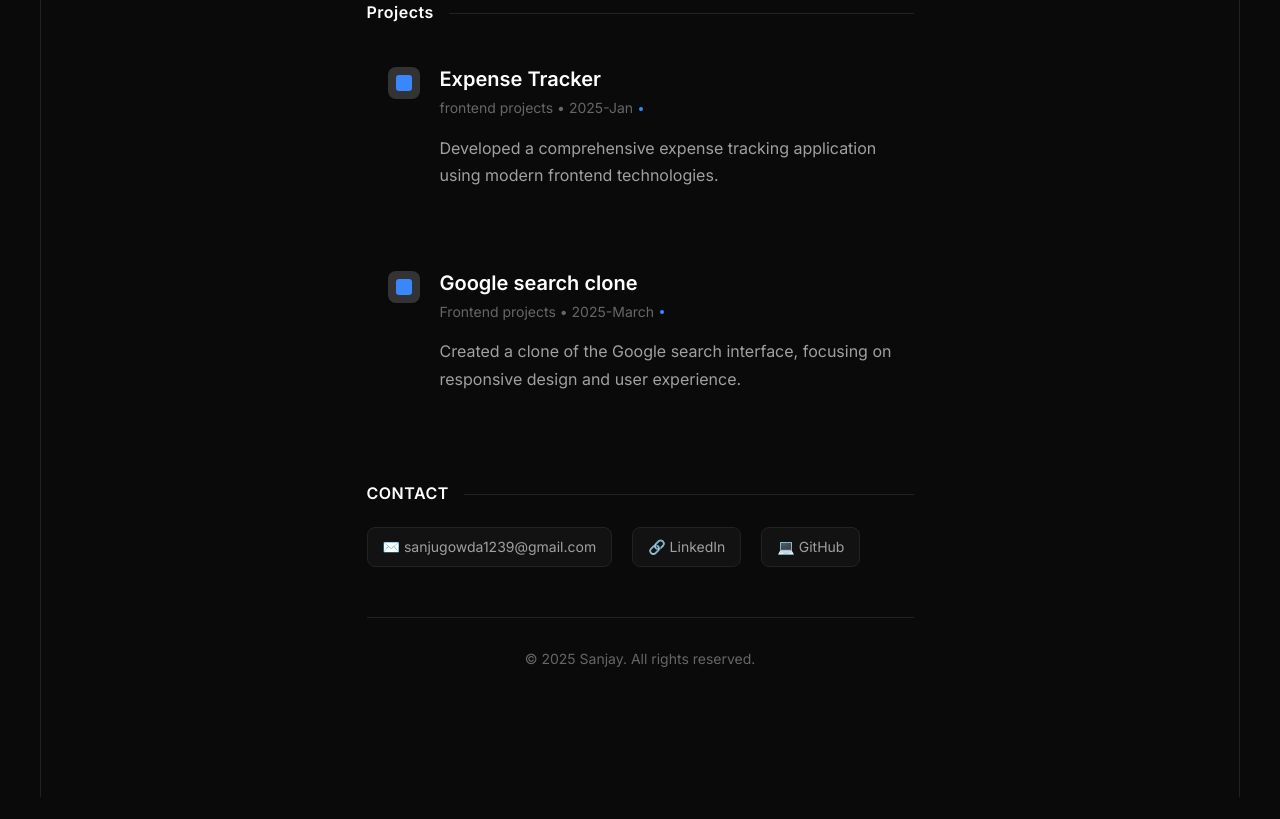
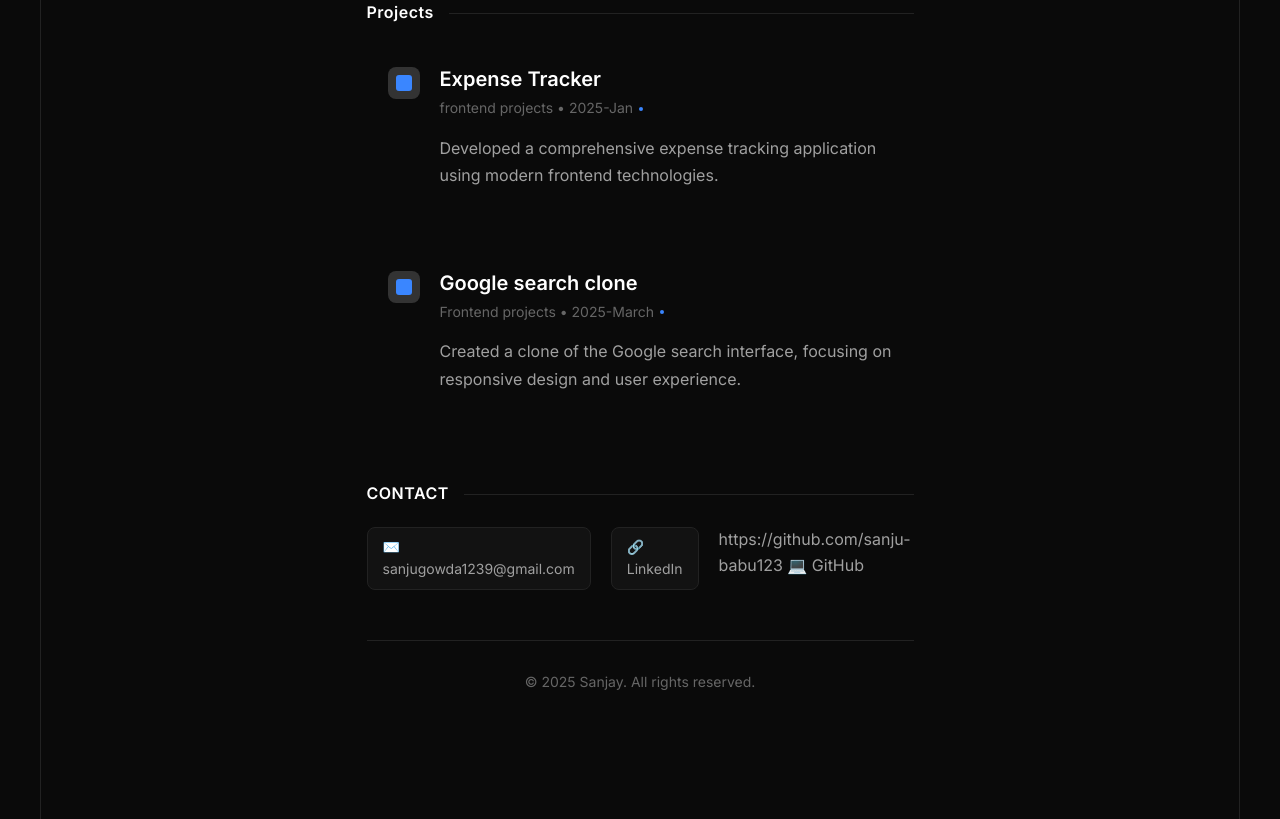
Before and after one commit to sanju-babu123/portfolio, a plain HTML site: page index.html in a window 1280 px wide. Shown: the part 779-1598 px from the top of the page. Before the commit the page ends 1576 px from the top, so only its background shows below. Drawn offline with nearby package versions, Linux system fonts and the light colour scheme.

Commit message:
Update GitHub link to new user profile

```diff
--- a/index.html
+++ b/index.html
@@ -118,7 +118,7 @@
                             <a href="https://www.linkedin.com/in/sanjay-sanju-1a465a334?utm_source=share&utm_campaign=share_via&utm_content=profile&utm_medium=android_app" target="_blank" class="contact-link">
                                 🔗 LinkedIn
                             </a>
-                            <a href="https://github.com/mateorivas" target="_blank" class="contact-link">
+                            https://github.com/sanju-babu123
                                 💻 GitHub
                             </a>
                         </div>
```
